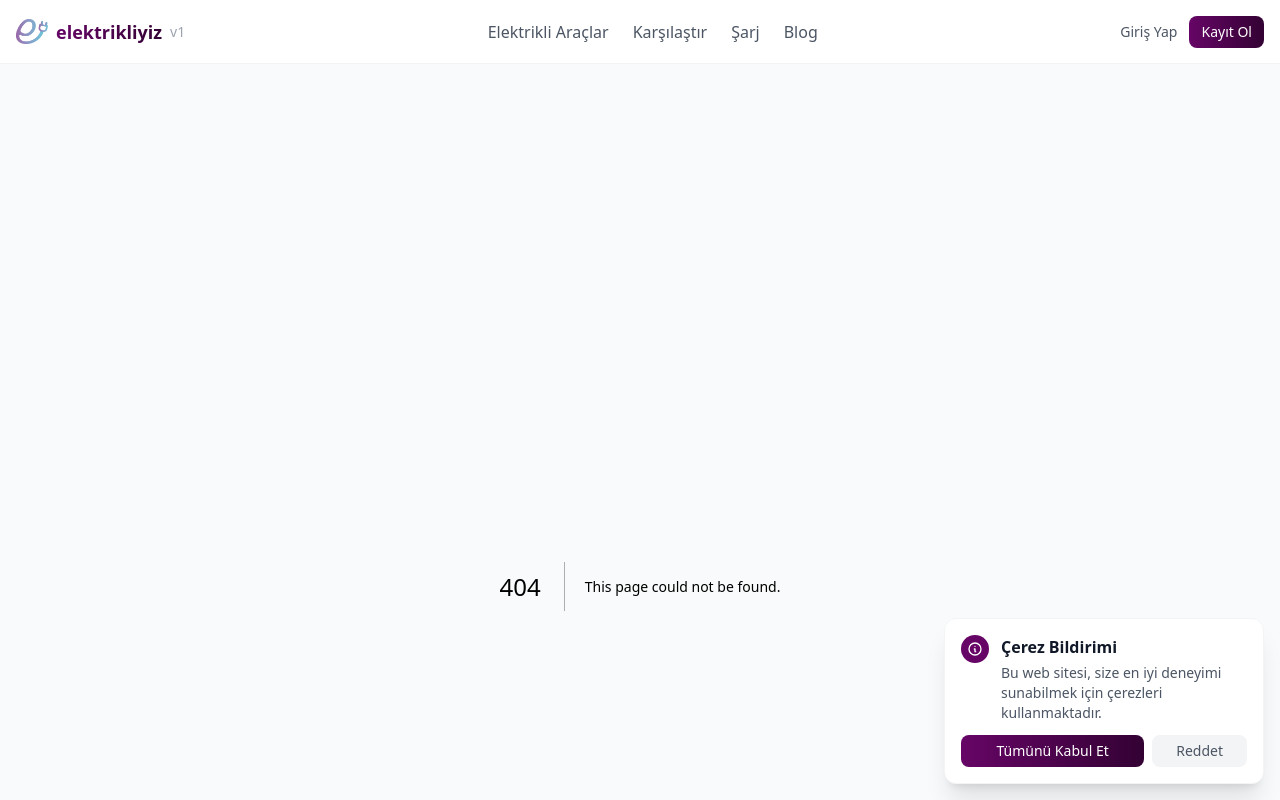
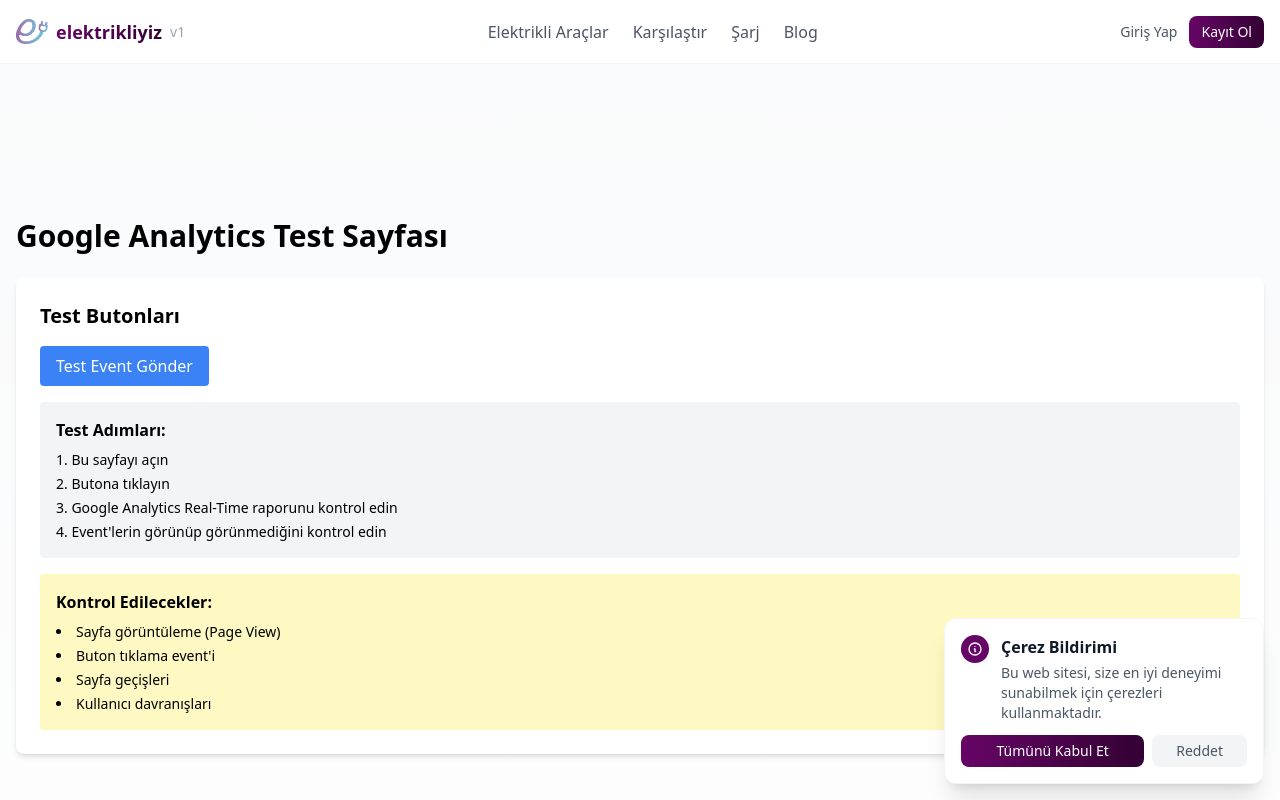
Before and after one commit to mustafakec/NewsEVs, a Next.js app: page /analytics-test in a window 1280 px wide. Before the commit this address had no page. Shown: the top 800 px of the page. Built offline with nearby package versions, Linux system fonts and the light colour scheme.

Commit message:
analytics sorunu

```diff
--- /dev/null
+++ b/src/app/analytics-test/page.tsx
@@ -0,0 +1,51 @@
+'use client';
+
+import { useGoogleAnalytics } from '@/hooks/useGoogleAnalytics';
+
+export default function AnalyticsTestPage() {
+  const { trackEvent } = useGoogleAnalytics();
+
+  const handleTestClick = () => {
+    trackEvent('button_click', 'test', 'analytics_test_button', 1);
+    alert('Event tracked! Check Google Analytics.');
+  };
+
+  return (
+    <div className="container mx-auto px-4 py-8">
+      <h1 className="text-3xl font-bold mb-6">Google Analytics Test Sayfası</h1>
+
+      <div className="bg-white rounded-lg shadow-md p-6">
+        <h2 className="text-xl font-semibold mb-4">Test Butonları</h2>
+
+        <div className="space-y-4">
+          <button
+            onClick={handleTestClick}
+            className="bg-blue-500 hover:bg-blue-600 text-white px-4 py-2 rounded transition-colors"
+          >
+            Test Event Gönder
+          </button>
+
+          <div className="mt-4 p-4 bg-gray-100 rounded">
+            <h3 className="font-semibold mb-2">Test Adımları:</h3>
+            <ol className="list-decimal list-inside space-y-1 text-sm">
+              <li>Bu sayfayı açın</li>
+              <li>Butona tıklayın</li>
+              <li>Google Analytics Real-Time raporunu kontrol edin</li>
+              <li>Event'lerin görünüp görünmediğini kontrol edin</li>
+            </ol>
+          </div>
+
+          <div className="mt-4 p-4 bg-yellow-100 rounded">
+            <h3 className="font-semibold mb-2">Kontrol Edilecekler:</h3>
+            <ul className="list-disc list-inside space-y-1 text-sm">
+              <li>Sayfa görüntüleme (Page View)</li>
+              <li>Buton tıklama event'i</li>
+              <li>Sayfa geçişleri</li>
+              <li>Kullanıcı davranışları</li>
+            </ul>
+          </div>
+        </div>
+      </div>
+    </div>
+  );
+}
--- a/src/app/layout.tsx
+++ b/src/app/layout.tsx
@@ -10,6 +10,7 @@
 import CookieConsent from '@/components/CookieConsent';
 import Script from "next/script";
 import AdHorizontal from "@/components/AdHorizontal";
+import GoogleAnalytics from '@/components/GoogleAnalytics';
 
 const inter = Inter({
   subsets: ['latin'],
@@ -34,6 +35,23 @@
   return (
     <html lang="tr" className={inter.variable}>
       <head>
+        {/* Google Analytics */}
+        <Script
+          src="https://www.googletagmanager.com/gtag/js?id=G-P7PN1BEVEG"
+          strategy="afterInteractive"
+        />
+        <Script id="google-analytics" strategy="afterInteractive">
+          {`
+            window.dataLayer = window.dataLayer || [];
+            function gtag(){dataLayer.push(arguments);}
+            gtag('js', new Date());
+            gtag('config', 'G-P7PN1BEVEG', {
+              page_title: document.title,
+              page_location: window.location.href,
+            });
+          `}
+        </Script>
+
         {/* Google AdSense - normal script tag kullanıyoruz */}
         <script
           async
@@ -43,6 +61,7 @@
       </head>
       <body className="min-h-screen flex flex-col bg-gray-50">
         <Providers>
+          <GoogleAnalytics />
           <ToastContainer position="top-right" autoClose={4000} closeOnClick pauseOnHover />
           <Header />
           <AdHorizontal />
--- /dev/null
+++ b/src/components/GoogleAnalytics.tsx
@@ -0,0 +1,9 @@
+'use client';
+
+import { useGoogleAnalytics } from '@/hooks/useGoogleAnalytics';
+
+export default function GoogleAnalytics() {
+  useGoogleAnalytics();
+
+  return null;
+}
--- /dev/null
+++ b/src/hooks/useGoogleAnalytics.ts
@@ -0,0 +1,47 @@
+import { useEffect } from 'react';
+import { usePathname, useSearchParams } from 'next/navigation';
+
+declare global {
+  interface Window {
+    gtag: (...args: any[]) => void;
+  }
+}
+
+export const useGoogleAnalytics = () => {
+  const pathname = usePathname();
+  const searchParams = useSearchParams();
+
+  useEffect(() => {
+    if (typeof window !== 'undefined' && window.gtag) {
+      const url = pathname + searchParams.toString();
+
+      window.gtag('config', 'G-P7PN1BEVEG', {
+        page_path: url,
+        page_title: document.title,
+        page_location: window.location.href,
+      });
+    }
+  }, [pathname, searchParams]);
+
+  const trackEvent = (action: string, category: string, label?: string, value?: number) => {
+    if (typeof window !== 'undefined' && window.gtag) {
+      window.gtag('event', action, {
+        event_category: category,
+        event_label: label,
+        value: value,
+      });
+    }
+  };
+
+  const trackPageView = (url: string) => {
+    if (typeof window !== 'undefined' && window.gtag) {
+      window.gtag('config', 'G-P7PN1BEVEG', {
+        page_path: url,
+        page_title: document.title,
+        page_location: window.location.href,
+      });
+    }
+  };
+
+  return { trackEvent, trackPageView };
+};
```
Also changed, not shown: 2 other files (tests, documents, lock files or other folders).
